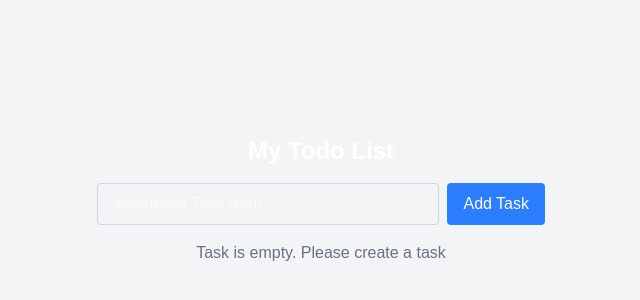
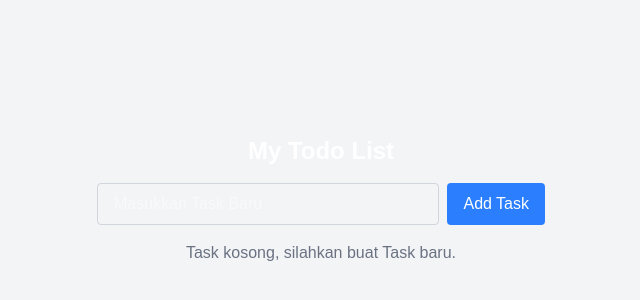
Before and after one commit to fitriyanianisa18/frontend-batch-4, a Next.js app: page /todo-list in a window 1280 px wide. Shown: the part 200-500 px from the top of the page, without its empty margins (319-959 px from the left). Built offline with nearby package versions, Linux system fonts and the light colour scheme.

Commit message:
Menambahkan useContext

```diff
--- a/src/app/todo-list/page.jsx
+++ b/src/app/todo-list/page.jsx
@@ -1,50 +1,12 @@
 'use client'
 
-import { useState, useEffect } from 'react' //useEffect: salah satu metode untuk melihat perubahan" yang terjadi di okmponen kita
+import {TodoProvider} from '@/context/todoContext'
 import TodoInput from '@/components/todoComponents/TodoInput'
 import TodoList from '@/components/todoComponents/todoList'
 
 export default function Home() {
-  // const todos = [
-  // 	{id: 1, text: "memasak", done: false},
-  // 	{id: 2, text: "memasak", done: false},
-  // 	{id: 3, text: "memasak", done: false},
-  // 	{id: 4, text: "memasak", done: false}
-  // ]
-  const [todos, setTodos] = useState([])
-  const [input, setInput] = useState("")
-
-  //sama seperti componentDidMount
-  useEffect(() => {
-    console.log("Component is mounted")
-    const savedData = localStorage.getItem("todos")
-    if (savedData) setTodos (JSON.parse(savedData))
-  }, [])
-
-  //sama seperti componentDidUpdate
-  useEffect (() => {
-    console.log("Todos is updated")
-    localStorage.setItem("todos", JSON.stringify(todos))
-  }, [todos])
-
-  const addTodo = () => {
-    if (!input.trim()) return
-    setTodos([...todos, { id: Date.now(), text: input, done: false }])
-    setInput("")
-  }
-
-  const toggleDone = (id) => {
-    setTodos(todos.map(todo =>
-      todo.id === id ? { ...todo, done: !todo.done } : todo
-    ))
-  }
-
-  const hasTodos = todos.length > 0
-  const isLanguageIndonesian = false
-
-  const deleteTodo = (id) => {
-    setTodos(todos.filter(todo => todo.id !== id))
-  }
+  // const hasTodos = todos.length > 0
+  // const isLanguageIndonesian = false
 
   // let list
   //   if (!hasTodos) {
@@ -54,10 +16,12 @@ export default function Home() {
   //   }
 
   return (
-    <main className="flex min-h-screen flex-col items-center justify-center p-6 bg-gray-100">
+    <TodoProvider>
+            <main className="flex min-h-screen flex-col items-center justify-center p-6 bg-gray-100">
       <div className="w-full max-w-md space-y-4">
         <h1 className="text-2xl font-bold text-center">My Todo List</h1>
-        <TodoInput input={input} setInput={setInput} addTodo={addTodo} />
+        <TodoInput/>
+        <TodoList/>
 
         {/* 1. if-else */}
           {/* {(() => {
@@ -72,13 +36,13 @@ export default function Home() {
           {/* 2 kondisi */}
           {/* {hasTodos ? <TodoList todos={todos} toggleDone={toggleDone} deleteTodo={deleteTodo}/> : <p className='text-center text-gray-500'>Task is empty. Please create a task.</p>}       */}
           {/* 3 kondisi */}
-          {hasTodos ? (
-          <TodoList todos={todos} toggleDone={toggleDone} deleteTodo={deleteTodo} />
+          {/* {hasTodos ? (
+          <TodoList/>
             ) : isLanguageIndonesian ? (
           <p className="text-center text-gray-500">Task kosong, silahkan buat Task baru.</p>
             ) : (
           <p className="text-center text-gray-500">Task is empty. Please create a task</p>
-          )}
+          )} */}
 
           {/* 3. Logical AND (&&) */}
           {/* {hasTodos && <TodoList todos={todos} toggleDone={toggleDone} deleteTodo={deleteTodo}/>}
@@ -87,5 +51,6 @@ export default function Home() {
           {/* {list} */}
       </div>
     </main>
+    </TodoProvider>
   )
 }
--- a/src/components/todoComponents/TodoInput.jsx
+++ b/src/components/todoComponents/TodoInput.jsx
@@ -1,4 +1,10 @@
-export default function TodoInput({ input, setInput, addTodo }) {
+"use client"
+
+import {useTodos} from '@/context/todoContext'
+
+export default function TodoInput() {
+  const {input, setInput, addTodo} = useTodos()
+
   const handleChange = (e) => {
     console.log('Change', e.target.value)
     setInput(e.target.value)
@@ -7,7 +13,7 @@ export default function TodoInput({ input, setInput, addTodo }) {
   const handleSubmit = (e) => {
     e.preventDefault()
     console.log("Input is submitted")
-    // addTodo()
+    addTodo()
   }
   return (
     <form onSubmit={handleSubmit} className="flex gap-2">
--- a/src/components/todoComponents/todoItem.jsx
+++ b/src/components/todoComponents/todoItem.jsx
@@ -1,4 +1,10 @@
-export default function TodoItem({ todo, toggleDone, deleteTodo, index}) {
+"use client"
+
+import {useTodos} from '@/context/todoContext'
+
+export default function TodoItem({ todo, index}) {
+  const {toggleDone, deleteTodo} = useTodos()
+
   return (
     <div className="flex items-center justify-between bg-white rounded p-3 shadow-sm">
       <span onClick={() => toggleDone(todo.id)} className={`px-4 py-2 rounded cursor-pointer ${
--- a/src/components/todoComponents/todoList.jsx
+++ b/src/components/todoComponents/todoList.jsx
@@ -1,10 +1,22 @@
+"use client"
+
+import {useTodos} from '@/context/todoContext'
 import TodoItem from '@/components/todoComponents/todoItem'
 
-export default function TodoList({ todos, toggleDone, deleteTodo}) {
+export default function TodoList() {
+	const {todos} = useTodos()
+
+	const hasTodos = todos.length > 0
+  	const isLanguageIndonesian = false
+
+	if (!hasTodos) {
+		return <p className="text-center text-gray-500">Task kosong, silahkan buat Task baru.</p>
+	}
+
 	return (
 		<ul className='space-y-2'>
 			{todos.map((todo, index) => (
-				<TodoItem key={todo.id} todo={todo} toggleDone={toggleDone} deleteTodo={deleteTodo} index={index+1}/>
+				<TodoItem key={todo.id} todo={todo} index={index+1}/>
 			))}
 		</ul>
 	)
--- /dev/null
+++ b/src/context/todoContext.jsx
@@ -0,0 +1,50 @@
+"use client"
+
+import {useState, useEffect, createContext, useContext} from 'react'
+
+const TodoContext =createContext ()
+
+export const TodoProvider = ({children}) => {
+    const [todos, setTodos] = useState([])
+    const [input, setInput] = useState("")
+
+    //effect saat mouinting
+    useEffect(() => {
+    const savedData = localStorage.getItem("todos")
+    if (savedData) setTodos(JSON.parse(savedData))
+  }, [])
+
+    //effect saat update todos
+    const lakukanUpdate = () => {
+        console.log("Todos is updated")
+        localStorage.setItem("todos", JSON.stringify(todos))
+    }
+
+    useEffect(lakukanUpdate, [todos])
+
+    const addTodo = () => {
+        if (!input.trim()) {
+            alert("Tidak ada task yang ditambahkan")
+            return
+        }
+
+    setTodos([...todos, { id: Date.now(), text: input, done: false }])
+    setInput("")
+    }
+
+    const toggleDone = (id) => {
+    setTodos(todos.map(todo => todo.id === id ? { ...todo, done: !todo.done } : todo))
+  }
+
+    const deleteTodo = (id) => {
+    setTodos(todos.filter((todo) => todo.id !== id))
+  }
+
+    return (
+        <TodoContext.Provider value={{todos, input, setInput, addTodo, toggleDone, deleteTodo}}>
+            {children}
+        </TodoContext.Provider>
+    )
+}
+
+export const useTodos = () => useContext(TodoContext)
```
